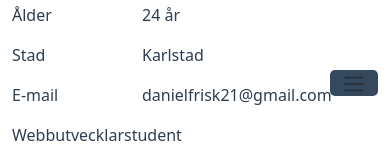
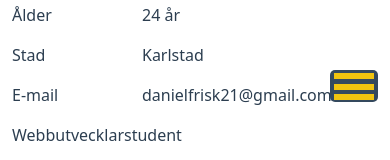
Before and after one commit to Dackefrsik/Daniel-Portfolio, a React (Vite) app in the folder cv-webbapp/: page / in a window 390 px wide. Shown: the part 360-520 px from the top of the page. Built offline with nearby package versions, Linux system fonts and the light colour scheme.

Commit message:
Animation på toggler
Nu blir togglern ett X när man klickar på den för att visa att den kan stänga menyn och klickar man på den så återgår den till tre sträck

```diff
--- a/cv-webbapp/src/mainParts/Navbar.jsx
+++ b/cv-webbapp/src/mainParts/Navbar.jsx
@@ -2,8 +2,10 @@ import { useEffect, useRef, useState } from "react";
 
 function Navbar() {
 
-    //useEffect för att hantera klassen show på diven collapse
+    //useState för att hantera klassen show på diven collapse
     const collapseRef = useRef(null);
+
+    const menuButton = useRef(null);
 
     //useState för höger border-radius
     const[isRounded, steClass] = useState(true);
@@ -27,6 +29,7 @@ function Navbar() {
         if(isMenueOpen == true){
             setMenueOpen(false);
             steClass(true);
+            menuButton.current.removeAttribute("aria-expanded");
         }
     }
     //#endregion
@@ -36,8 +39,10 @@ function Navbar() {
             <nav className="navbar navbar-expand-md fixed-top">
                 <div className="container-fluid d-flex justify-content-end">
                     <div className="d-flex align-items-start d-flex justify-content-center">
-                        <button className={`custom-toggler ${isRounded ? "border-right-radius" : ""}`} type="button" data-bs-toggle="collapse" data-bs-target="#navbarNavAltMarkup" aria-controls="navbarNavAltMarkup" aria-expanded="false" aria-label="Toggle navigation" onClick={openMenu}>
-                            <span className="navbar-toggler-icon"></span>
+                        <button className={`ps-1 pe-1 pt-1 pb-1 custom-toggler ${isRounded ? "border-right-radius" : ""}`} type="button" data-bs-toggle="collapse" data-bs-target="#navbarNavAltMarkup" aria-controls="navbarNavAltMarkup" aria-expanded="false" aria-label="Toggle navigation" ref={menuButton} onClick={openMenu}>
+                            <span className="navbar-toggler-top"></span>
+                            <span className="navbar-toggler-middle"></span>
+                            <span className="navbar-toggler-bottom"></span>
                         </button>
                         <div className={`collapse navbar-collapse ${isMenueOpen ? "Show" : ""} `} id="navbarNavAltMarkup" ref={collapseRef}>
                             <div className="navbar-nav">
--- a/cv-webbapp/style/style.css
+++ b/cv-webbapp/style/style.css
@@ -1,10 +1,10 @@
 /*Variable för färger*/
 :root {
-    --Primary: #34495E;
-    --Secondary: #BDC3C7;
-    --Background: #FFFFFF;
-    --TexColor: #2C3E50;
-    --Accentfärg: #F1C40F;
+  --Primary: #34495e;
+  --Secondary: #bdc3c7;
+  --Background: #ffffff;
+  --TexColor: #2c3e50;
+  --Accentfärg: #f1c40f;
 }
 
 /*#region generell css *, html, body*/
@@ -24,15 +24,14 @@ body {
 /*#endregion*/
 
 /*#region style för navbar*/
-@media  (min-width: 768px) {
-    nav{
+@media (min-width: 768px) {
+  nav {
     background-color: var(--Primary);
   }
 
-    .custom-toggler{
+  .custom-toggler {
     display: none;
   }
-
 }
 
 nav a {
@@ -47,54 +46,82 @@ nav a:hover {
 }
 
 @media (max-width: 767px) {
-
-    nav{
+  nav {
     margin-top: 50vh;
   }
 
-    .custom-toggler{
+  .custom-toggler {
     width: 3rem;
+    height: 2rem;
     background-color: var(--Primary);
     border: none;
     border-top-left-radius: 5px;
     border-bottom-left-radius: 5px;
+    display: block;
   }
 
-    .border-right-radius{
+  .border-right-radius {
     border-top-right-radius: 5px;
     border-bottom-right-radius: 5px;
   }
 
-    .navbar-nav{
+  .navbar-nav {
     background-color: var(--Primary);
-
   }
-
 }
-
-/* @media (max-width: 991px) {
-
-    nav{
-        height: 65px;
-    }
-
-}
-
-@media (max-width: 767px) {
-
-    nav{
-        height: 50px;
-    }
-} */
-
 
 /*#endregion*/
 
+/*#region navbar-toggler*/
+
+.navbar-toggler-top,
+.navbar-toggler-middle,
+.navbar-toggler-bottom {
+  position: absolute;
+  height: 0.35rem;
+  width: 2.5rem;
+  background-color: var(--Accentfärg);
+  display: block;
+  transition: all 0.3s ease-in-out;
+  transform-origin: center;
+}
+
+.navbar-toggler-middle {
+  margin-top: 3px;
+  margin-bottom: 3px;
+}
+
+.navbar-toggler-top {
+  top: 0.7rem;
+}
+.navbar-toggler-middle {
+  top: 1.2rem;
+}
+.navbar-toggler-bottom {
+  top: 2rem;
+}
+
+.custom-toggler[aria-expanded="true"] .navbar-toggler-top {
+  top: 1.3rem;
+  transform: rotate(45deg);
+  width: 2rem;
+}
+
+.custom-toggler[aria-expanded="true"] .navbar-toggler-middle {
+  display: none;
+}
+
+.custom-toggler[aria-expanded="true"] .navbar-toggler-bottom {
+  top: 1.3rem;
+  transform: rotate(-45deg);
+  width: 2rem;
+}
+
+/*#endregion*/
 /*Font i komponenten Home*/
 .fontHome {
   font-size: 1rem;
   color: var(--TexColor);
-
 }
 
 /*Färgen på vänster sida*/
@@ -110,13 +137,11 @@ nav a:hover {
   font-size: 2rem;
 }
 
-
 /*#region scrollbar*/
 /*Ytan för scrollbar*/
 ::-webkit-scrollbar {
   width: 12px;
   background-color: var(--Primary);
-
 }
 
 /*Spåret som den går i*/
@@ -125,7 +150,7 @@ nav a:hover {
   margin-top: 65px;
 }
 
-@media (max-width: 767px){
+@media (max-width: 767px) {
   /*Spåret som den går i*/
   ::-webkit-scrollbar-track {
     margin-top: 56px;
@@ -161,7 +186,6 @@ nav a:hover {
 /*Border för rubrikerena till vänster*/
 .divBorder {
   border-bottom: 3px solid var(--Accentfärg);
-
 }
 
 /*Färg för texten hos rubrikerna till vänster*/
@@ -182,7 +206,7 @@ nav a:hover {
 
 /*#region hobies*/
 
-.imageHobieToRight{
+.imageHobieToRight {
   opacity: 0;
   transform: translateX(200px);
   transition: transform 1s ease-in-out, opacity 0.75s ease-in;
@@ -220,17 +244,15 @@ nav a:hover {
   transition: transform 1s ease-in-out, opacity 0.5s ease-in;
 }
 
-
 /*#endregion*/
 
 /*#region nuvarande projek*/
 
-.currentProject{
+.currentProject {
   margin: 0.5rem;
 }
 
 @media (min-width: 426px) {
-
   .currentProject {
     transform: rotateY(180deg);
     transform-style: preserve-3d;
@@ -247,22 +269,22 @@ nav a:hover {
 /*#endregion*/
 
 /*#region footer*/
-footer{
+footer {
   background-color: var(--Primary);
 }
 
-.footerText{
+.footerText {
   color: var(--Secondary);
   font-size: 1.5rem;
 }
 
-.footerImageSize{
+.footerImageSize {
   width: 1rem;
   height: 1rem;
 }
 
 @media (min-width: 426px) {
-    .footerImageSize{
+  .footerImageSize {
     width: 3rem;
     height: 3rem;
   }
@@ -271,23 +293,20 @@ footer{
 /*#endregion*/
 
 /*#region image opacity*/
-.opacityBefore{
+.opacityBefore {
   opacity: 0;
   transition: opacity ease-in 0.75s;
 }
 
-.opacityAfter{
+.opacityAfter {
   opacity: 1;
-
 }
 /*#endregion*/
 
-
-.imgProjects{
+.imgProjects {
   width: 10rem;
   height: 5rem;
 }
-
 
 /*Test CSS*/
 /* #Hobie{
```
Lines whose indentation alone changed are shown as unchanged.
